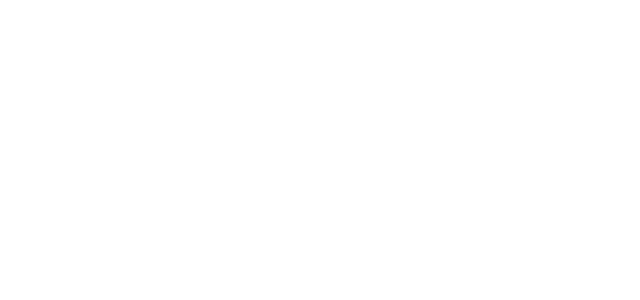
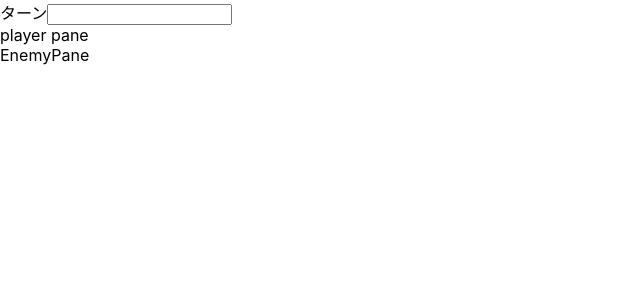
Before and after one commit to yukihane/rance01-damage, a React (Create React App) app in the folder rance01-damage/: page / in a window 1280 px wide. Shown: the top 300 px of the page, without its empty margins (0-640 px from the left). Built offline with nearby package versions, Linux system fonts and the light colour scheme.

Commit message:
共通ペイン

```diff
--- a/rance01-damage/src/App.tsx
+++ b/rance01-damage/src/App.tsx
@@ -1,5 +1,20 @@
+import { CommonPane } from "CommonPane";
+import { EnemyPane } from "EnemyPane";
+import { PlayerPane } from "PlayerPane";
 import logo from "./logo.svg";
 
 export const App = () => {
-  return <div></div>;
+  return (
+    <div>
+      <div id="commonPane">
+        <CommonPane />
+      </div>
+      <div id="playerPane">
+        <PlayerPane />
+      </div>
+      <div id="enemyPane">
+        <EnemyPane />
+      </div>
+    </div>
+  );
 };
--- /dev/null
+++ b/rance01-damage/src/CommonPane.tsx
@@ -0,0 +1,10 @@
+export const CommonPane = () => {
+  return (
+    <div>
+      <label>
+        ターン
+        <input type="text" name="turn" id="turn" />
+      </label>
+    </div>
+  );
+};
--- /dev/null
+++ b/rance01-damage/src/EnemyPane.tsx
@@ -0,0 +1,3 @@
+export const EnemyPane = () => {
+  return <div>EnemyPane</div>;
+};
--- /dev/null
+++ b/rance01-damage/src/PlayerPane.tsx
@@ -0,0 +1,3 @@
+export const PlayerPane = () => {
+  return <div>player pane</div>;
+};
```
